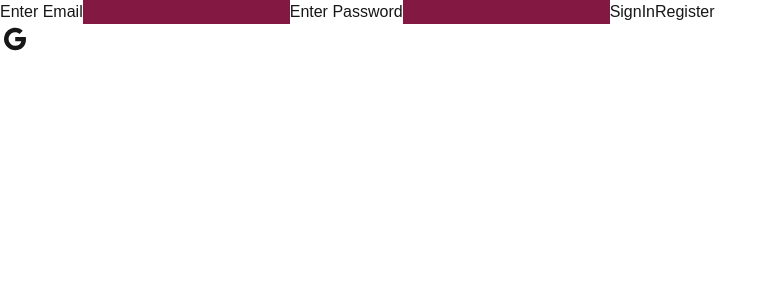
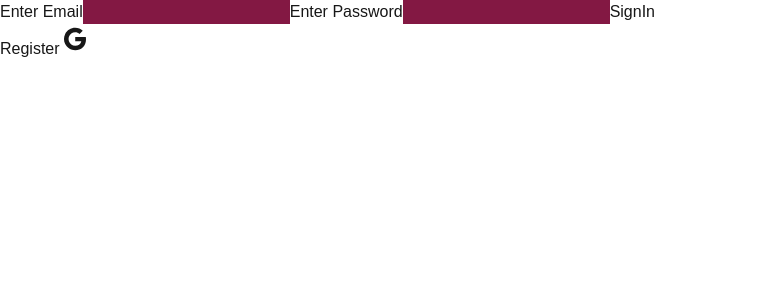
Before and after one commit to AranethWinters/348_group4_finalproj, a Next.js app: page /pages/signin in a window 1280 px wide. Shown: the top 300 px of the page, without its empty margins (0-777 px from the left). Built offline with nearby package versions, Linux system fonts and the light colour scheme; no server answers.

Commit message:
Update page.js

```diff
--- a/app/pages/signin/page.js
+++ b/app/pages/signin/page.js
@@ -14,8 +14,8 @@ const SignInPage = () => {
             <label htmlFor='userPass'>Enter Password</label>
             <input type='text' id='SignInPass' className='text-black bg-pink-900'></input>
             <button><Link href='/pages/dashboard'>SignIn</Link></button>
-            <button><Link href='/pages/signup'>Register</Link></button>
         </form>
+        <button><Link href='/pages/signup'>Register</Link></button>
         <button onClick={signInWithGoogle} ><Link href=''><AiOutlineGoogle size={30}/></Link></button>
     </div>
   )
```
